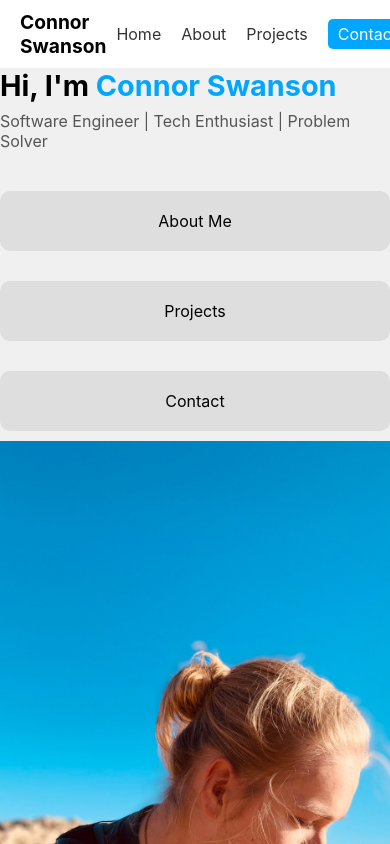
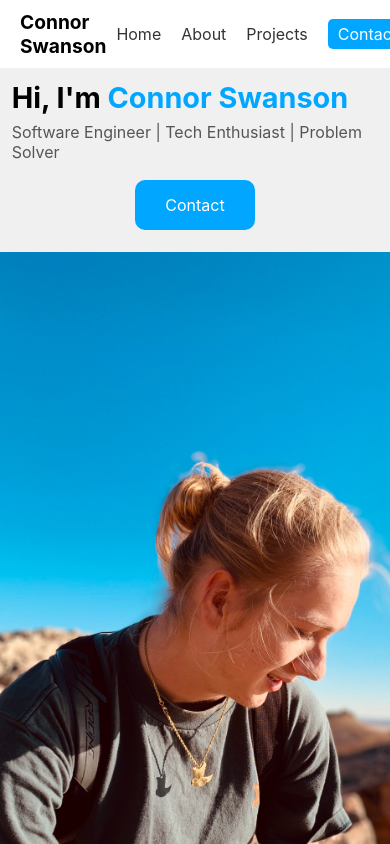
Before and after one commit to connorswanson1/Connor-Swanson-Portfolio, a React (Create React App) app in the folder my-portfolio/: page / in a window 390 px wide. Shown: the top 844 px of the page. Built offline with nearby package versions, Linux system fonts and the light colour scheme.

Commit message:
Button Condense and Mobile Center

```diff
--- a/my-portfolio/src/index.css
+++ b/my-portfolio/src/index.css
@@ -247,26 +247,26 @@ p {
 
 .button-container {
   display: flex;
-  flex-direction: column;
+  flex-direction: row;
   /* Stack buttons vertically */
   align-items: left;
-  /* Center buttons left */
+  /* Align buttons left */
   gap: 30px;
   /* Add space between buttons */
-  margin-top: 40px;
+  margin-top: 5%;
   /* Add space between text and buttons */
 }
 
 .home-button {
-  background-color: #dedede;
+  background-color: #00a6ff;
   /* Button background color */
-  color: #000000;
+  color: #ffffff;
   /* Button text color */
   text-align: center;
   /* Allign text to center */
   text-decoration: none;
   /* Remove underline from links */
-  padding: 20px 30px;
+  padding: 15px 30px;
   /* Button padding */
   border: none;
   /* Remove border */
@@ -280,7 +280,7 @@ p {
 
 .home-button:hover {
   color: #ffffff;
-  background-color: #555;
+  background-color: #003064;
   /* Darker shade on hover for visual feedback */
 }
 
@@ -293,8 +293,11 @@ p {
     /* Center align items */
   }
 
-  .image-container,
   .text-container {
+    align-items: center;
+  }
+
+  .image-container {
     flex: none;
     /* Do not stretch */
     width: 100%;
@@ -316,7 +319,9 @@ p {
     font-size: 1rem;
   }
 
-  .home-button {
+  .button-container {
+    display: flex;
+    flex-direction: column;
     align-items: center;
   }
 }
--- a/my-portfolio/src/pages/Home.js
+++ b/my-portfolio/src/pages/Home.js
@@ -11,8 +11,6 @@ function Home() {
           <h1>Hi, I'm <span className="name-highlight">Connor Swanson</span></h1>
           <p>Software Engineer | Tech Enthusiast | Problem Solver</p>
           <div className="button-container">
-            <Link to="/about" className="home-button">About Me</Link>
-            <Link to="/projects" className="home-button">Projects</Link>
             <Link to="/contact" className="home-button">Contact</Link>
           </div>
         </div>
```
